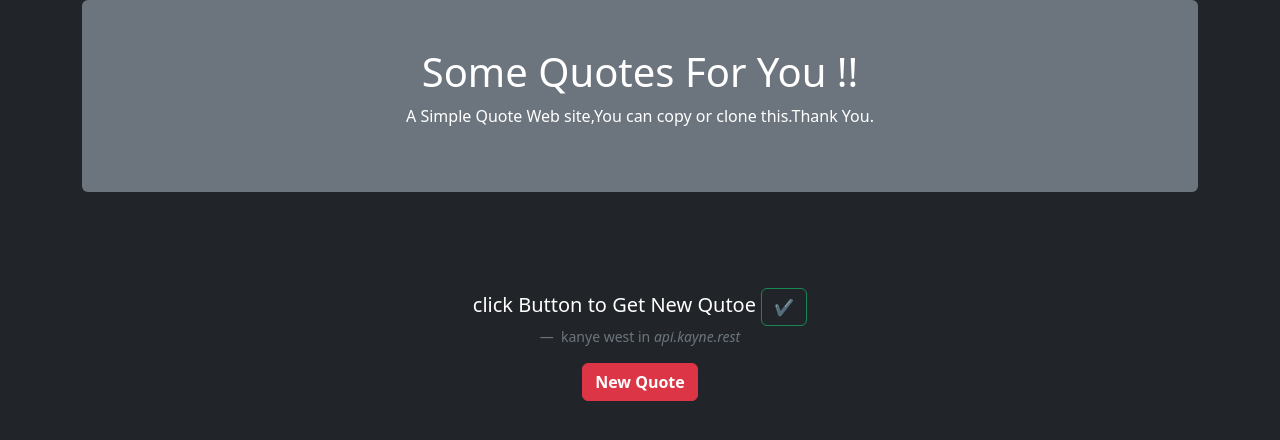
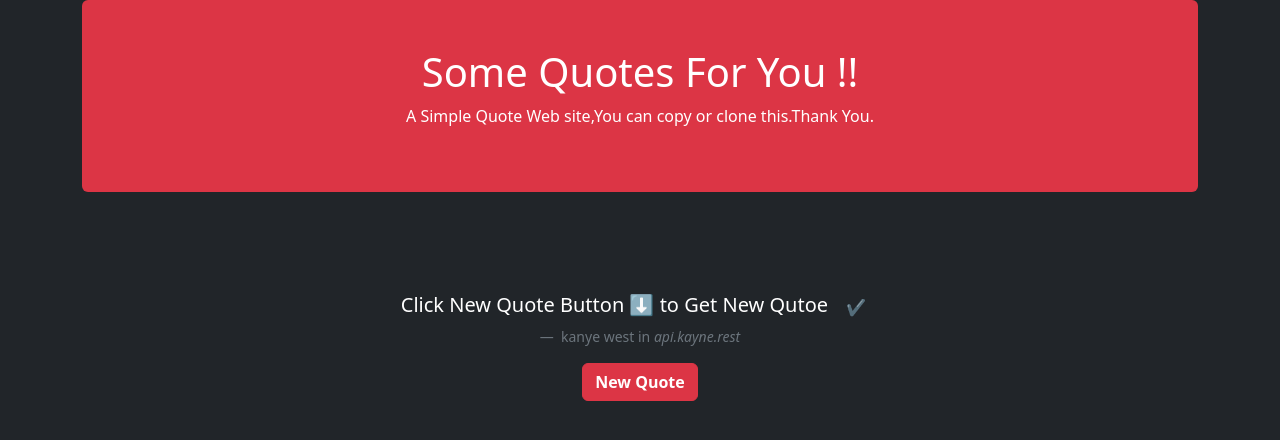
Before and after one commit to masumbillah360/kayneApiQuotes, a plain HTML site: page index.html in a window 1280 px wide. Drawn offline with nearby package versions, Linux system fonts and the light colour scheme.

Commit message:
first relese done

```diff
--- a/app.js
+++ b/app.js
@@ -4,12 +4,11 @@ const makeReq =() =>{
     .then(data =>diplayQuote(data));
 }
 const diplayQuote = (qts) =>{
-    console.log(qts.quote);
     document.getElementById('quote-text').innerText = qts.quote;
 }
 
 const copyText =()=>{
     const copiedText = document.getElementById('quote-text');
     navigator.clipboard.writeText(copiedText.innerText);
-    alert("copied");
+    alert("copied\n" + copiedText.innerText);
 }
--- a/index.html
+++ b/index.html
@@ -8,14 +8,14 @@
     <title>kyne west api</title>
 </head>
 <body class="bg-dark text-white container text-center">
-    <header class="bg-secondary py-5 rounded mb-5">
+    <header class="bg-danger py-5 rounded mb-5">
         <h1>Some Quotes For You !!</h1>
         <p>A Simple Quote Web site,You can copy or clone this.Thank You.</p>
     </header>
-    <main class="p-5">
+    <main class="p-5 ">
         <figure>
             <blockquote class="blockquote">
-          <p> <span id="quote-text">click Button to Get New Qutoe</span> <button onclick="copyText()" class="btn btn-outline-success fw-bold">✔</button> </p>
+          <p> <span id="quote-text" class="">Click New Quote Button ⬇ to Get New Qutoe</span> <button onclick="copyText()" class="btn btn-outline fw-bold">✔</button> </p>
         </blockquote>
         <figcaption class="blockquote-footer">
             kanye west in <cite title="Source Title">api.kayne.rest</cite>
```
